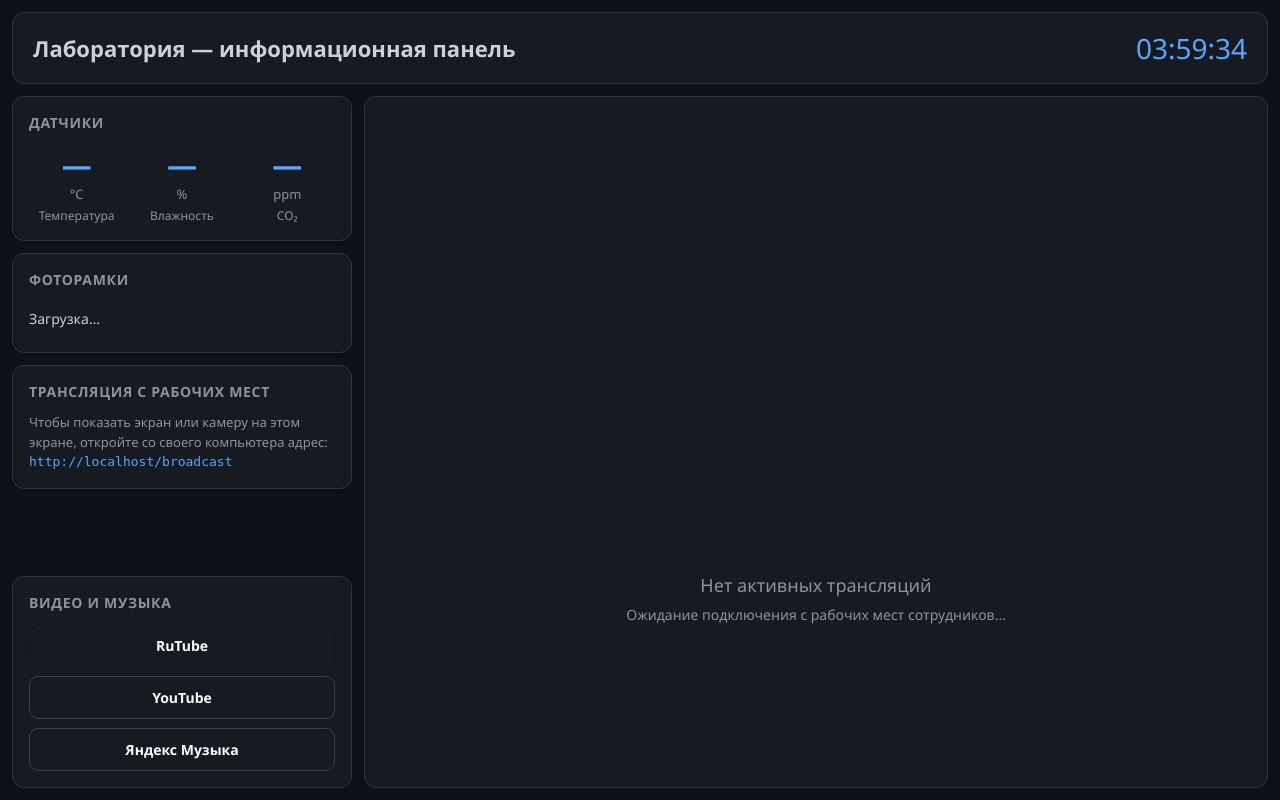
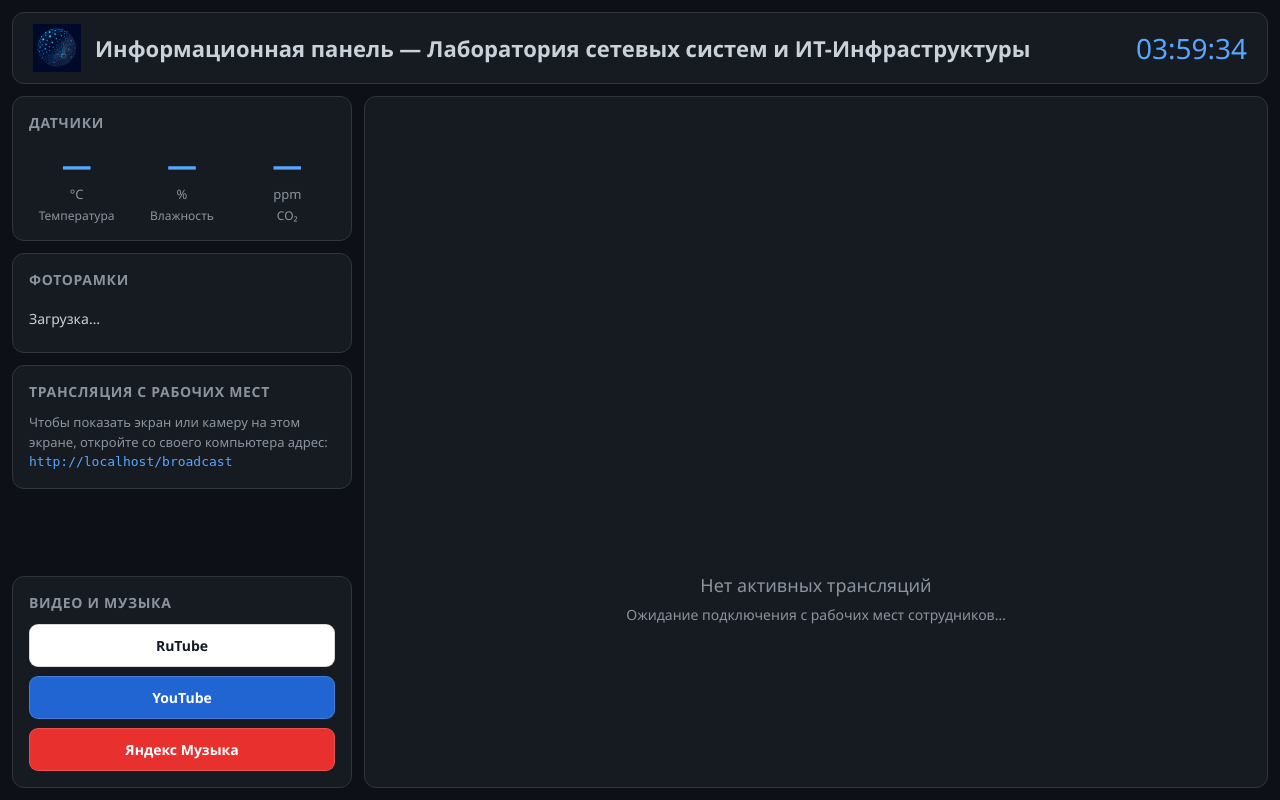
Before and after one commit to AlekseyAnoshko/TeleRepka, a Flask app: page / in a window 1280 px wide. Run offline with Flask 3, Linux system fonts and the light colour scheme.

Commit message:
Добавить CSS для логотипа и раскрасить кнопки медиа-блока

```diff
--- a/templates/index.html
+++ b/templates/index.html
@@ -2,7 +2,7 @@
 <html lang="ru">
 <head>
 <meta charset="UTF-8">
-<title>Лаборатория — информационная панель</title>
+<title>Лаборатория сетевых систем и ИТ-инфраструктуры — информационная панель</title>
 <meta name="viewport" content="width=device-width, initial-scale=1">
 <style>
   :root {
@@ -50,8 +50,11 @@
 
 header h1 {
   margin: 0;
+  overflow: hidden;
   font-size: 22px;
   font-weight: 600;
+  white-space: nowrap;
+  text-overflow: ellipsis;
 }
 
   header #clock {
@@ -178,9 +181,34 @@
 }
 
 .media-link.rutube {
+  background: #ffffff;
+  color: #121925;
   border: 1px solid rgba(0, 0, 0, 0.15);
 }
 
+.media-link.youtube {
+  background: #2065d1;
+  color: #ffffff;
+}
+
+.media-link.yandex-music {
+  background: #e8302f;
+  color: #ffffff;
+}
+
+.header-brand {
+  display: flex;
+  align-items: center;
+  gap: 14px;
+  min-width: 0;
+}
+
+.header-logo {
+  width: 48px;
+  height: 48px;
+  flex-shrink: 0;
+  object-fit: contain;
+}
   main.stage {
     display: grid;
     gap: 12px;
@@ -288,8 +316,15 @@
 
 <body>
 <div id="app">
+
  <header>
-    <h1>Лаборатория — информационная панель</h1>
+  <div class="header-brand">
+    <img
+      src="/static/logo-lab-72.png"
+      alt="Логотип лаборатории"
+      class="header-logo">
+    <h1>Информационная панель — Лаборатория сетевых систем и ИТ-Инфраструктуры</h1>
+  </div>
   <div id="clock">--:--:--</div>
 </header>
 
```
Also changed, not shown: static/logo-lab-72.png (added). Lines whose indentation alone changed are shown as unchanged.
